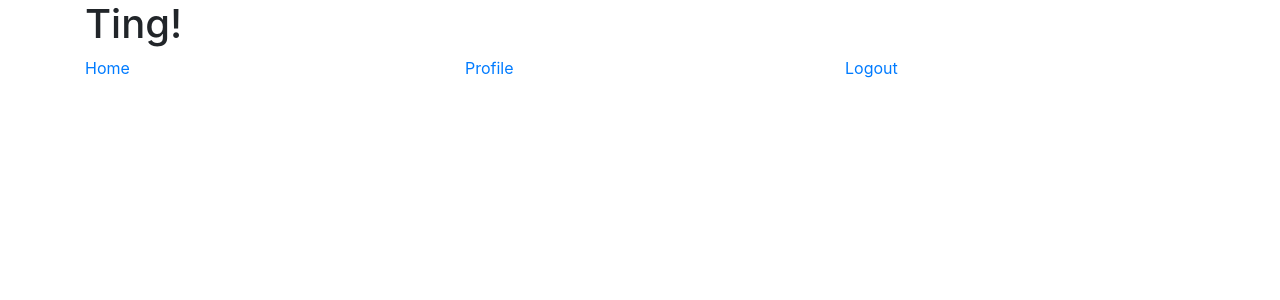
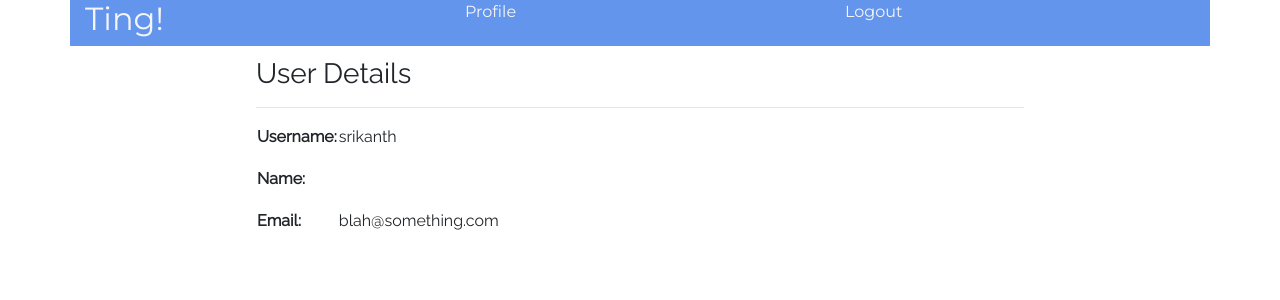
Before and after one commit to kavurisrikanth/msit-prac, a Django app: page /music/profile/ in a window 1280 px wide. Shown: the top 300 px of the page. Run offline with Django 3.2, Linux system fonts and the light colour scheme; a user stored in the database is signed in; some libraries are stand-ins or nearby versions.

Commit message:
Some styling added.

```diff
--- a/sampleapp/templates/sampleapp/profile.html
+++ b/sampleapp/templates/sampleapp/profile.html
@@ -5,5 +5,25 @@
 {% endblock %}
 
 {% block content %}
-    <h1>{{ user.first_name }} {{ user.last_name }}</h1>
+    <div class="row">
+        <div class="col details_div box_div">
+            <h3>User Details</h3>
+            <hr>
+
+            <table class="details_table">
+                <tr>
+                    <td><p class="bold_here">Username: </p></td>
+                    <td><p>{{ user.username }}</p></td>
+                </tr>
+                <tr>
+                    <td><p class="bold_here">Name: </p></td>
+                    <td><p>{{ user.first_name }} {{ user.last_name }}</p></td>
+                </tr>
+                <tr>
+                    <td><p class="bold_here">Email: </p></td>
+                    <td><p>{{ user.email }}</p></td>
+                </tr>
+            </table>
+        </div>
+    </div>
 {% endblock %}
--- a/sampleapp/urls.py
+++ b/sampleapp/urls.py
@@ -1,4 +1,4 @@
-from django.conf.urls import url
+from django.conf.urls import url, include
 # from views import (
 #     IndexView,
 #     SignInView,
@@ -12,7 +12,7 @@ from . import views
 
 app_name = 'sampleapp'
 urlpatterns = [
-    url(r'^$', views.IndexView.as_view(), name='index'),
+    url(r'^$', views.index_view, name='index'),
     url(r'^signup/$', views.signup_view, name='signup'),
     url(r'^signin/$', views.signin_view, name='signin'),
     url(r'^account_activation_sent/$', views.account_activation_sent, name='account_activation_sent'),
--- a/sampleapp/views.py
+++ b/sampleapp/views.py
@@ -23,14 +23,12 @@ from .forms import SignUpForm
 #     def get(self, request):
 #         return render(request, 'sampleapp/index.html')
 
-class IndexView(TemplateView):
-    template_name = 'sampleapp/index.html'
 
-    def get_context_data(self, **kwargs):
-        context = TemplateView().get_context_data(**kwargs)
-        if self.request.user:
-            context['user'] = self.request.user
-        return context
+def index_view(request):
+    template = 'sampleapp/index.html'
+    if request.user.is_authenticated:
+        return HttpResponseRedirect(reverse('sampleapp:profile'))
+    return render(request, template)
 
 
 def signup_view(request):
@@ -159,4 +157,14 @@ class SignInView(View):
         else:
             context = {'error': 'Username %s does not exist.' % uname}
             return render(request, 'sampleapp/signin.html', context)
+
+
+class IndexView(TemplateView):
+    template_name = 'sampleapp/index.html'
+
+    def get_context_data(self, **kwargs):
+        context = TemplateView().get_context_data(**kwargs)
+        if self.request.user:
+            context['user'] = self.request.user
+        return context
 '''
--- /dev/null
+++ b/static/style.css
@@ -0,0 +1,44 @@
+@import url('https://fonts.googleapis.com/css?family=Montserrat');
+@import url('https://fonts.googleapis.com/css?family=Raleway');
+
+button {
+    cursor: pointer;
+}
+
+.main_bar {
+    background-color: cornflowerblue;
+    color: whitesmoke;
+    font-family: Montserrat, sans-serif;
+    margin-bottom: 1%;
+}
+
+.some_link {
+    color: whitesmoke;
+}
+
+.sign_in_div {
+    border-left: 1px solid black;
+}
+
+.index_part {
+    text-align: center;
+    display: inline-block;
+}
+
+.box_div {
+    margin-left: 15%;
+    margin-right: 15%;
+    font-family: Raleway, sans-serif;
+}
+
+.bold_here {
+    font-weight: bold;
+}
+
+.bar_title {
+    cursor: pointer;
+}
+
+/*.details_table {*/
+    /*border-spacing: 50px;*/
+/*}*/
--- a/templates/base.html
+++ b/templates/base.html
@@ -4,29 +4,33 @@
     <meta charset="UTF-8">
     <title>{% block head_title %}{% endblock head_title %}</title>
     {% include "snippets/css.html" %}
-    {% include "snippets/js.html" %}
 </head>
 <body>
     <div class="container">
-        <h1>Ting!</h1>
-        <div class="row">
-            <div class="col home_link">
-                <a href="{% url 'sampleapp:index' %}">Home</a>
-            </div>
+        <div class="row main_bar">
+{#            <div class="col home_link">#}
+{#                <a class="some_link" href="{% url 'sampleapp:index' %}">Home</a>#}
+{#            </div>#}
 
-            <div class="col profile_link_class">
-                <a class="profile_link_tag" href="#">Profile</a>
+            <div class="col bar_title" onclick="window.location='{% url 'sampleapp:index' %}'">
+                <h2>Ting!</h2>
             </div>
 
             {% if user.is_authenticated %}
+                <div class="col profile_link_class">
+                    <a class="some_link profile_link_tag" href="#">Profile</a>
+                </div>
+
+
                 <div class="col logout_link_class">
-                <a class="logout_link_tag" href="{% url 'sampleapp:logout' %}">Logout</a>
-            </div>
+                    <a class="some_link logout_link_tag" href="{% url 'sampleapp:logout' %}">Logout</a>
+                </div>
             {% endif %}
         </div>
         {% block content %}{% endblock content %}
     </div>
 
+    {% include "snippets/js.html" %}
     {% if user.is_authenticated %}
         {% load static %}
         <script>
--- a/templates/snippets/css.html
+++ b/templates/snippets/css.html
@@ -2,3 +2,7 @@
       href="https://stackpath.bootstrapcdn.com/bootstrap/4.1.0/css/bootstrap.min.css"
       integrity="sha384-9gVQ4dYFwwWSjIDZnLEWnxCjeSWFphJiwGPXr1jddIhOegiu1FwO5qRGvFXOdJZ4"
       crossorigin="anonymous">
+
+{% load static %}
+<link rel="stylesheet"
+      href="{% static "style.css" %}">
```
Also changed, not shown: sampleapp/templates/sampleapp/index.html (+4 -4 lines), sampleapp/templates/sampleapp/signin.html (+7 -0 lines), db.sqlite3, 2 other files.
